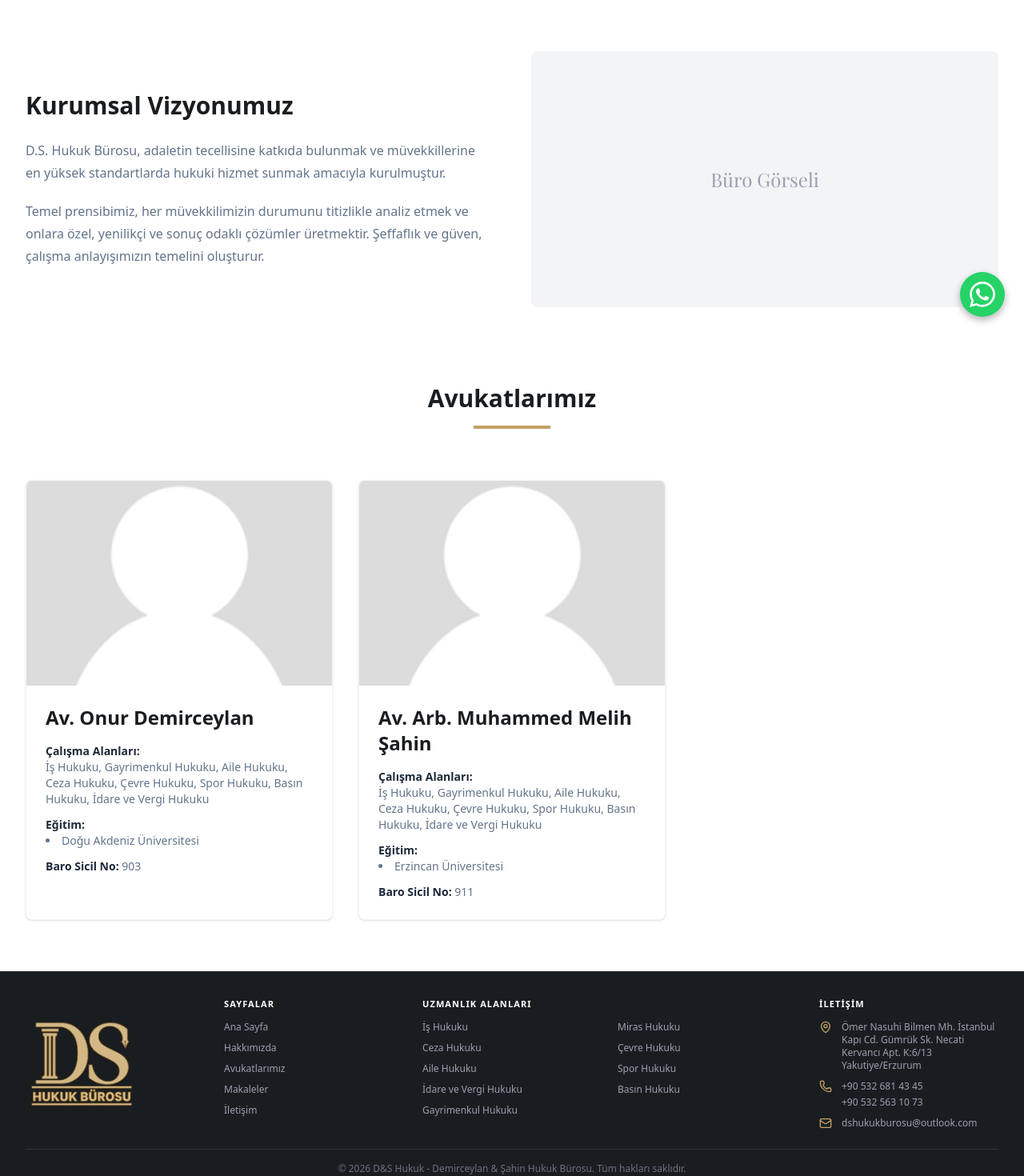
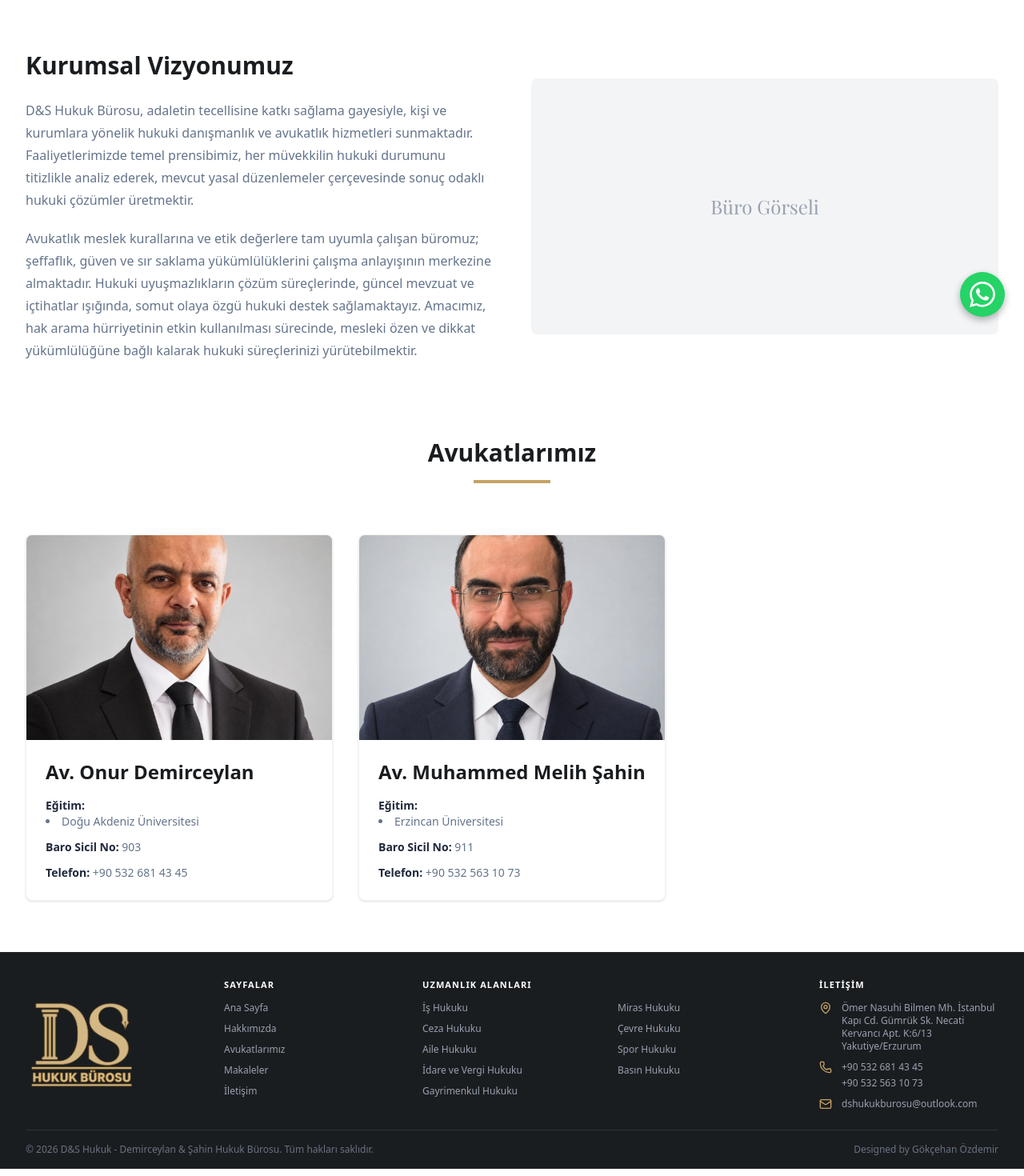
Before and after one commit to gokcehann/dshukukburosu, a Next.js app: page /hakkimizda in a window 1280 px wide. Shown: the part 380-1850 px from the top of the page at 80% size. Built offline with nearby package versions, Linux system fonts and the light colour scheme; a web font is replaced by a local one.

Commit message:
görseller, hakkımızda, blog güncellendi

```diff
--- a/src/app/(site)/hakkimizda/page.tsx
+++ b/src/app/(site)/hakkimizda/page.tsx
@@ -21,10 +21,10 @@ export default function AboutPage() {
             <h2 className="text-3xl font-serif font-bold text-primary mb-6">Kurumsal Vizyonumuz</h2>
             <div className="prose text-text-light">
               <p className="mb-4">
-                D.S. Hukuk Bürosu, adaletin tecellisine katkıda bulunmak ve müvekkillerine en yüksek standartlarda hukuki hizmet sunmak amacıyla kurulmuştur.
+                D&S Hukuk Bürosu, adaletin tecellisine katkı sağlama gayesiyle, kişi ve kurumlara yönelik hukuki danışmanlık ve avukatlık hizmetleri sunmaktadır. Faaliyetlerimizde temel prensibimiz, her müvekkilin hukuki durumunu titizlikle analiz ederek, mevcut yasal düzenlemeler çerçevesinde sonuç odaklı hukuki çözümler üretmektir.
               </p>
               <p>
-                Temel prensibimiz, her müvekkilimizin durumunu titizlikle analiz etmek ve onlara özel, yenilikçi ve sonuç odaklı çözümler üretmektir. Şeffaflık ve güven, çalışma anlayışımızın temelini oluşturur.
+                Avukatlık meslek kurallarına ve etik değerlere tam uyumla çalışan büromuz; şeffaflık, güven ve sır saklama yükümlülüklerini çalışma anlayışının merkezine almaktadır. Hukuki uyuşmazlıkların çözüm süreçlerinde, güncel mevzuat ve içtihatlar ışığında, somut olaya özgü hukuki destek sağlamaktayız. Amacımız, hak arama hürriyetinin etkin kullanılması sürecinde, mesleki özen ve dikkat yükümlülüğüne bağlı kalarak hukuki süreçlerinizi yürütebilmektir.
               </p>
             </div>
           </div>
@@ -48,10 +48,7 @@ export default function AboutPage() {
                 <h3 className="text-2xl font-serif font-bold text-primary mb-4">{lawyer.name}</h3>
 
                 <div className="space-y-3 text-sm text-text-light">
-                  <div>
-                    <span className="font-semibold text-text-dark block">Çalışma Alanları:</span>
-                    {lawyer.practiceAreas.join(', ')}
-                  </div>
+
                   <div>
                     <span className="font-semibold text-text-dark block">Eğitim:</span>
                     <ul className="list-disc list-inside">
@@ -64,6 +61,14 @@ export default function AboutPage() {
                     <span className="font-semibold text-text-dark">Baro Sicil No: </span>
                     {lawyer.barNumber}
                   </div>
+                  {lawyer.phone && (
+                    <div>
+                      <span className="font-semibold text-text-dark">Telefon: </span>
+                      <a href={`tel:${lawyer.phone.replace(/\s+/g, '')}`} className="hover:text-primary transition-colors">
+                        {lawyer.phone}
+                      </a>
+                    </div>
+                  )}
                 </div>
               </CardBody>
             </Card>
--- a/src/components/layout/Footer.tsx
+++ b/src/components/layout/Footer.tsx
@@ -112,9 +112,12 @@ export const Footer: React.FC = () => {
         </div>
 
         {/* Alt Çizgi ve Telif Hakkı */}
-        <div className="pt-4 border-t border-white/10 flex justify-center items-center">
-          <p className="text-gray-500 text-[10px] sm:text-xs text-center">
+        <div className="pt-4 border-t border-white/10 flex flex-col md:flex-row justify-between items-center gap-2">
+          <p className="text-gray-500 text-[10px] sm:text-xs text-center md:text-left">
             &copy; {new Date().getFullYear()} D&S Hukuk - Demirceylan & Şahin Hukuk Bürosu. Tüm hakları saklıdır.
+          </p>
+          <p className="text-gray-500 text-[10px] sm:text-xs text-center md:text-right">
+            Designed by Gökçehan Özdemir
           </p>
         </div>
       </div>
--- a/src/lib/mock-data.ts
+++ b/src/lib/mock-data.ts
@@ -5,22 +5,24 @@ export const mockLawyers: ILawyer[] = [
     id: '1',
     name: 'Av. Onur Demirceylan',
     title: 'Kurucu Avukat',
-    image: '/no_user.png',
+    image: '/images/team/onur.png',
     practiceAreas: ['İş Hukuku', 'Gayrimenkul Hukuku', 'Aile Hukuku', 'Ceza Hukuku', 'Çevre Hukuku', 'Spor Hukuku', 'Basın Hukuku', 'İdare ve Vergi Hukuku'],
     education: ['Doğu Akdeniz Üniversitesi'],
     barNumber: '903',
     email: 'onur@dshukuk.com',
+    phone: '+90 532 681 43 45',
     linkedin: 'https://linkedin.com'
   },
   {
     id: '2',
-    name: 'Av. Arb. Muhammed Melih Şahin',
+    name: 'Av. Muhammed Melih Şahin',
     title: 'Kurucu Avukat',
-    image: '/no_user.png',
+    image: '/images/team/melih.png',
     practiceAreas: ['İş Hukuku', 'Gayrimenkul Hukuku', 'Aile Hukuku', 'Ceza Hukuku', 'Çevre Hukuku', 'Spor Hukuku', 'Basın Hukuku', 'İdare ve Vergi Hukuku'],
     education: ['Erzincan Üniversitesi'],
     barNumber: '911',
-    email: 'melih@dshukuk.com'
+    email: 'melih@dshukuk.com',
+    phone: '+90 532 563 10 73'
   }
 ];
 
--- a/src/types/index.ts
+++ b/src/types/index.ts
@@ -19,6 +19,7 @@ export interface ILawyer {
   education: string[];
   barNumber: string;
   email: string;
+  phone?: string;
   linkedin?: string;
 }
 
```
Also changed, not shown: public/images/team/melih.png (added), public/images/team/onur.png (added).
